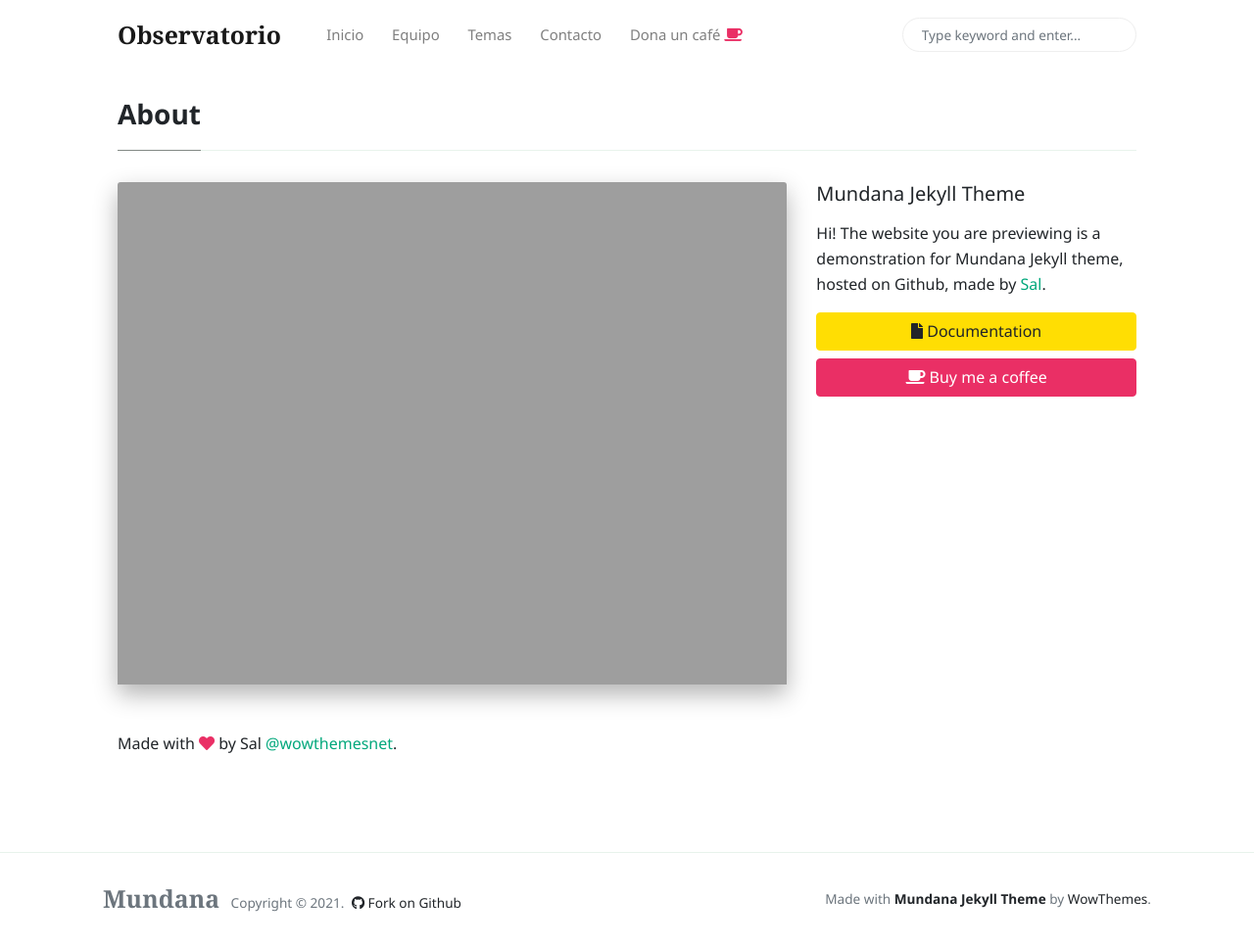
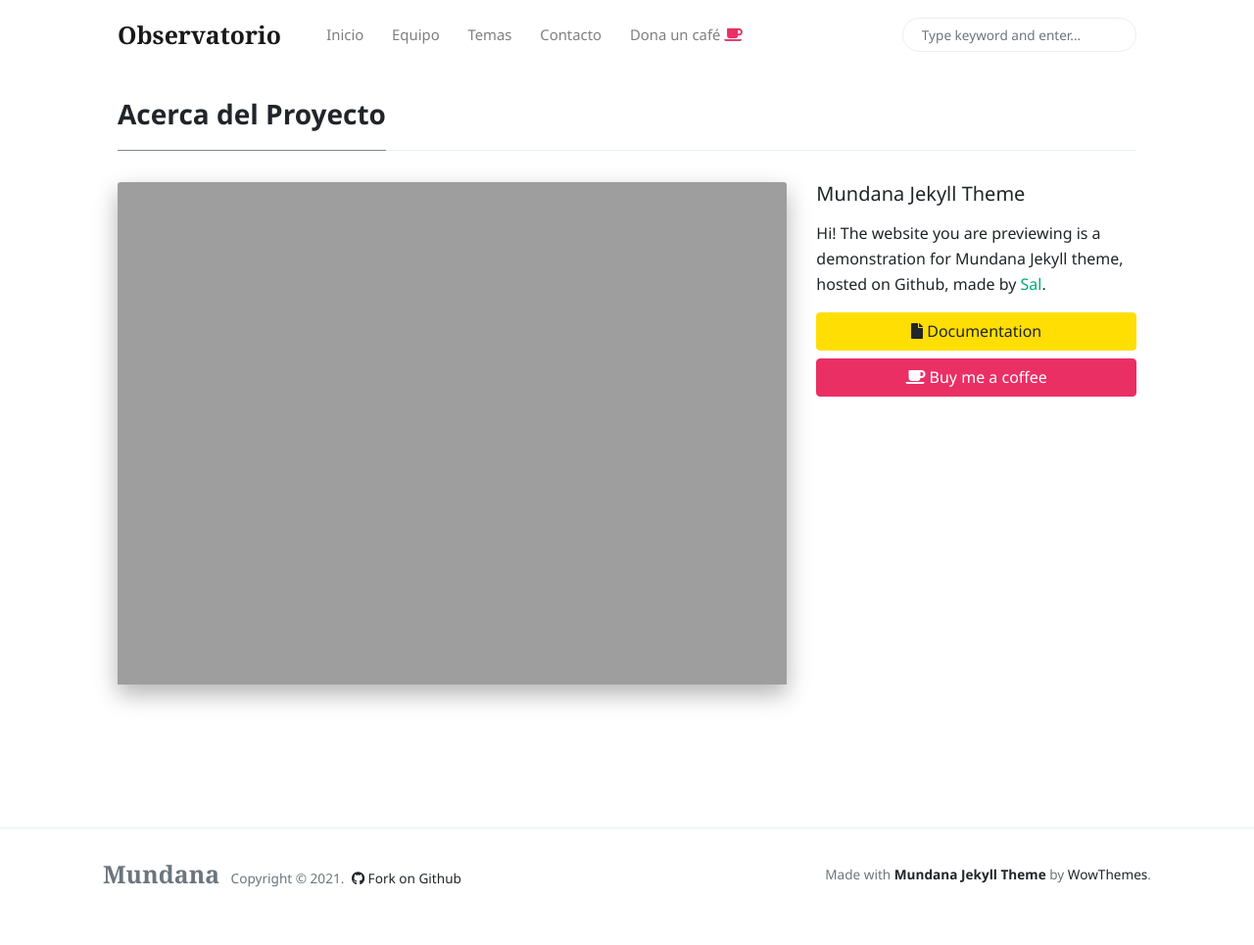
Before and after one commit to Alex-writes-something/observatorio.github.io, a Jekyll site: the page built from _pages/about.md, in a window 1280 px wide and 965 px high. Shown: the whole window at 98% size. Built offline with Jekyll 4.4.1, drawn with Linux system fonts in a browser that asks for light colours; nearby versions of some CDN libraries; comment, search, counter and statistics services are not loaded.

Commit message:
Update about.md

```diff
--- a/_pages/about.md
+++ b/_pages/about.md
@@ -1,8 +1,7 @@
 ---
-title: "About"
+title: "Acerca del Proyecto"
 layout: page-sidebar
 permalink: "/about.html"
 image: "/assets/images/screenshot.jpg"
 comments: true
 ---
-Made with <i class="fa fa-heart text-danger"></i> by Sal [@wowthemesnet](https://www.wowthemes.net/category/free-themes-templates/).
```
